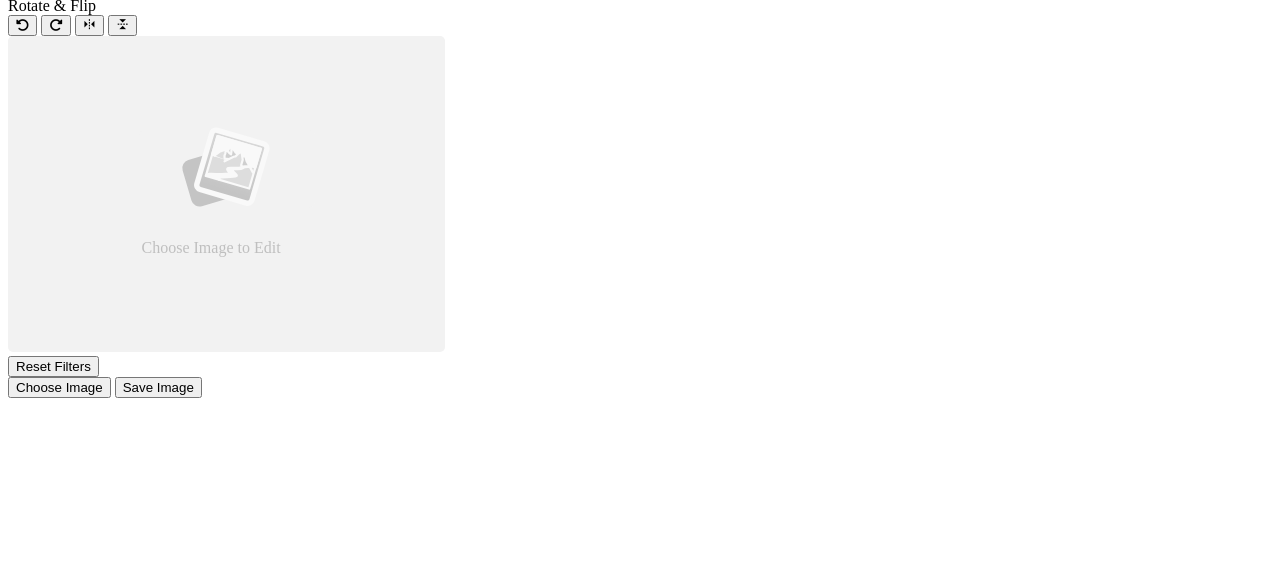
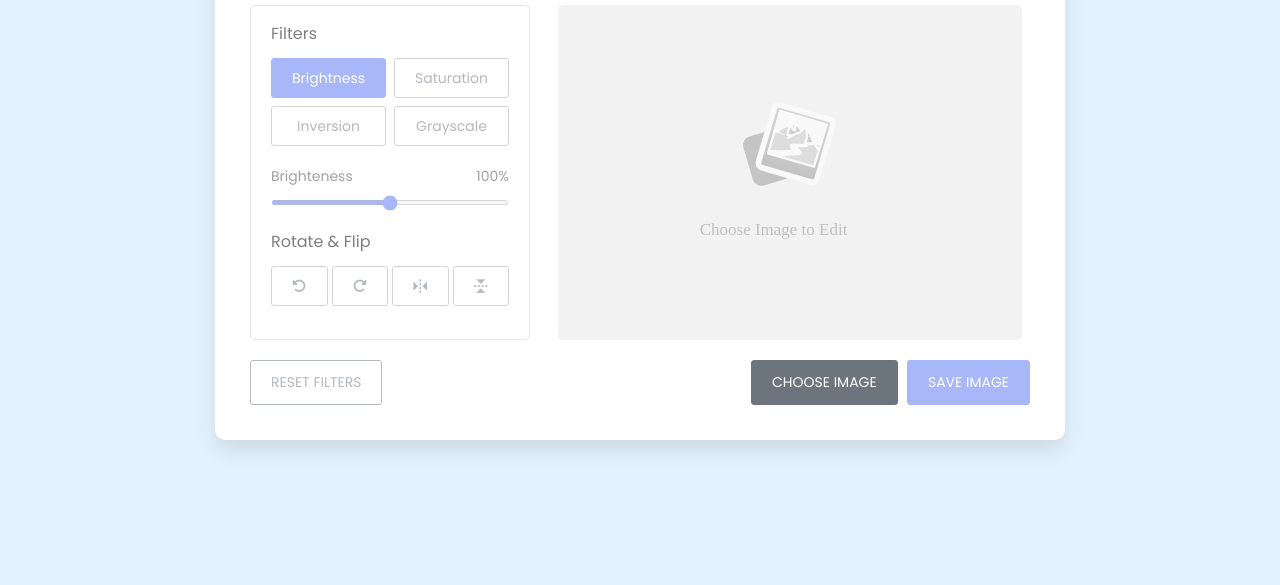
Before and after one commit to Trident09/editee, a plain HTML site: page index.html in a window 1280 px wide. Shown: the part 215-800 px from the top of the page. Drawn offline with nearby package versions, Linux system fonts and the light colour scheme.

Commit message:
styles added

```diff
--- a/index.html
+++ b/index.html
@@ -34,6 +34,10 @@
 		<link
 			rel="stylesheet"
 			href="https://cdnjs.cloudflare.com/ajax/libs/font-awesome/6.1.1/css/all.min.css"
+		/>
+		<link
+			rel="stylesheet"
+			href="styles.css"
 		/>
 	</head>
 	<body>
--- a/styles.css
+++ b/styles.css
@@ -0,0 +1,212 @@
+@import url("https://fonts.googleapis.com/css2?family=Poppins:wght@400;500;600&display=swap");
+* {
+	margin: 0;
+	padding: 0;
+	box-sizing: border-box;
+	font-family: "Poppins", sans-serif;
+}
+
+body {
+	display: flex;
+	padding: 10px;
+	min-height: 100vh;
+	align-items: center;
+	justify-content: center;
+	background: #e3f2fd;
+}
+
+.container {
+	width: 850px;
+	padding: 30px 35px 35px;
+	background: #fff;
+	border-radius: 10px;
+	box-shadow: 0 10px 20px rgba(0, 0, 0, 0.1);
+}
+
+.container.disable .editor-panel,
+.container.disable .controls .reset-filter,
+.container.disable .controls .save-img {
+	opacity: 0.5;
+	pointer-events: none;
+}
+
+.container h2 {
+	margin-top: -8px;
+	font-size: 22px;
+	font-weight: 500;
+}
+
+.container .wrapper {
+	display: flex;
+	margin: 20px 0;
+	min-height: 335px;
+}
+
+.wrapper .editor-panel {
+	padding: 15px 20px;
+	width: 280px;
+	border-radius: 5px;
+	border: 1px solid #ccc;
+}
+
+.editor-panel .title {
+	display: block;
+	font-size: 16px;
+	margin-bottom: 12px;
+}
+
+.editor-panel .options,
+.controls {
+	display: flex;
+	flex-wrap: wrap;
+	justify-content: space-between;
+}
+
+.editor-panel button {
+	outline: none;
+	height: 40px;
+	font-size: 14px;
+	color: #6c757d;
+	background: #fff;
+	border-radius: 3px;
+	margin-bottom: 8px;
+	border: 1px solid #aaa;
+}
+
+.editor-panel .filter button {
+	width: calc(100% / 2 - 4px);
+}
+
+.editor-panel button:hover {
+	background: #f5f5f5;
+}
+
+.filter button.active {
+	color: #fff;
+	border-color: #5372f0;
+	background: #5372f0;
+}
+
+.filter .slider {
+	margin-top: 12px;
+}
+
+.filter .slider .filter-info {
+	display: flex;
+	color: #464646;
+	font-size: 14px;
+	justify-content: space-between;
+}
+
+.filter .slider input {
+	width: 100%;
+	height: 5px;
+	accent-color: #5372f0;
+}
+
+.editor-panel .rotate {
+	margin-top: 17px;
+}
+
+.editor-panel .rotate button {
+	display: flex;
+	align-items: center;
+	justify-content: center;
+	width: calc(100% / 4 - 3px);
+}
+
+.rotate .options button:nth-child(3),
+.rotate .options button:nth-child(4) {
+	font-size: 18px;
+}
+
+.rotate .options button:active {
+	color: #fff;
+	background: #5372f0;
+	border-color: #5372f0;
+}
+
+.wrapper .preview-img {
+	flex-grow: 1;
+	display: flex;
+	overflow: hidden;
+	margin-left: 20px;
+	border-radius: 5px;
+	align-items: center;
+	justify-content: center;
+}
+
+.preview-img img {
+	max-width: 490px;
+	max-height: 335px;
+	width: 100%;
+	height: 100%;
+	object-fit: contain;
+}
+
+.controls button {
+	padding: 11px 20px;
+	font-size: 14px;
+	border-radius: 3px;
+	outline: none;
+	color: #fff;
+	cursor: pointer;
+	background: none;
+	transition: all 0.3s ease;
+	text-transform: uppercase;
+}
+
+.controls .reset-filter {
+	color: #6c757d;
+	border: 1px solid #6c757d;
+}
+
+.controls .reset-filter:hover {
+	color: #fff;
+	background: #6c757d;
+}
+
+.controls .choose-img {
+	background: #6c757d;
+	border: 1px solid #6c757d;
+}
+
+.controls .save-img {
+	margin-left: 5px;
+	background: #5372f0;
+	border: 1px solid #5372f0;
+}
+
+@media screen and (max-width: 760px) {
+	.container {
+		padding: 25px;
+	}
+
+	.container .wrapper {
+		flex-wrap: wrap-reverse;
+	}
+
+	.wrapper .editor-panel {
+		width: 100%;
+	}
+
+	.wrapper .preview-img {
+		width: 100%;
+		margin: 0 0 15px;
+	}
+}
+
+@media screen and (max-width: 500px) {
+	.controls button {
+		width: 100%;
+		margin-bottom: 10px;
+	}
+
+	.controls .row {
+		width: 100%;
+	}
+
+	.controls .row .save-img {
+		margin-left: 0px;
+	}
+}
```
